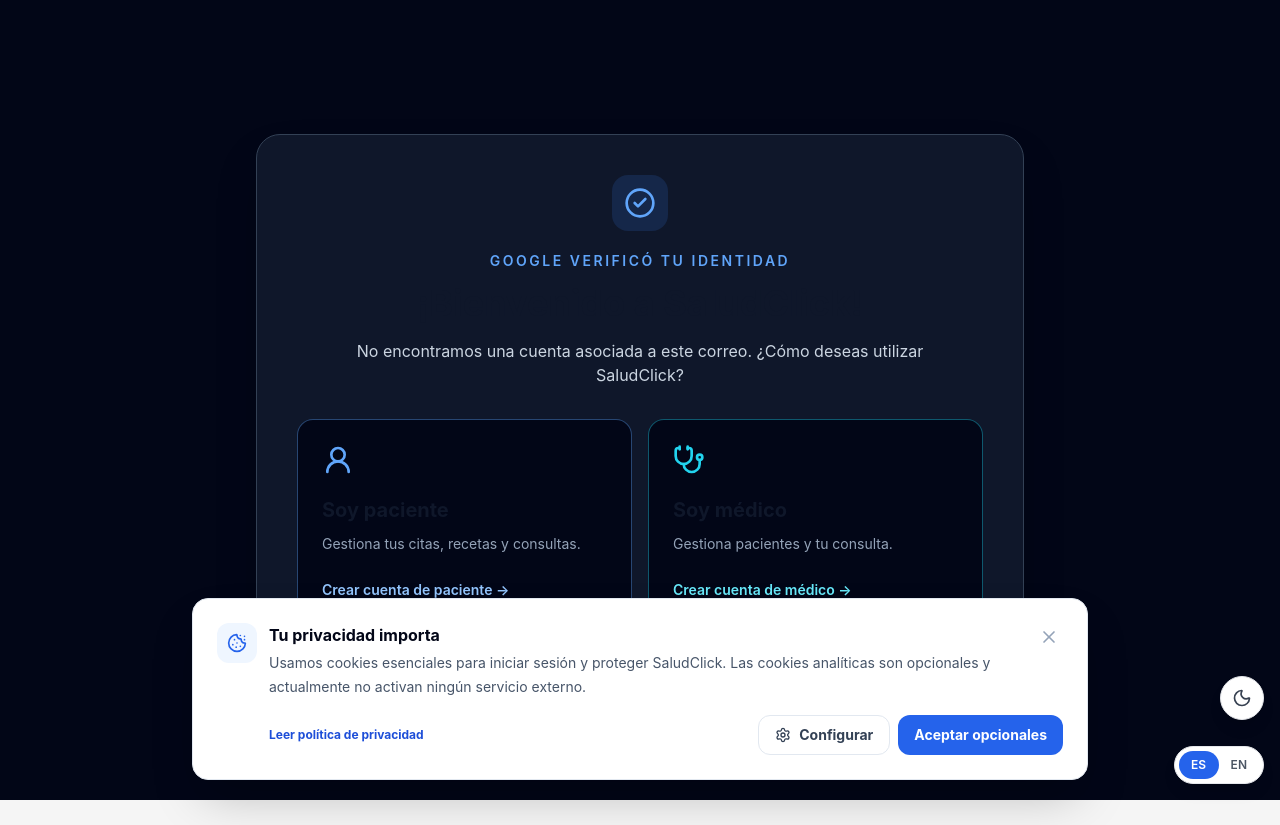
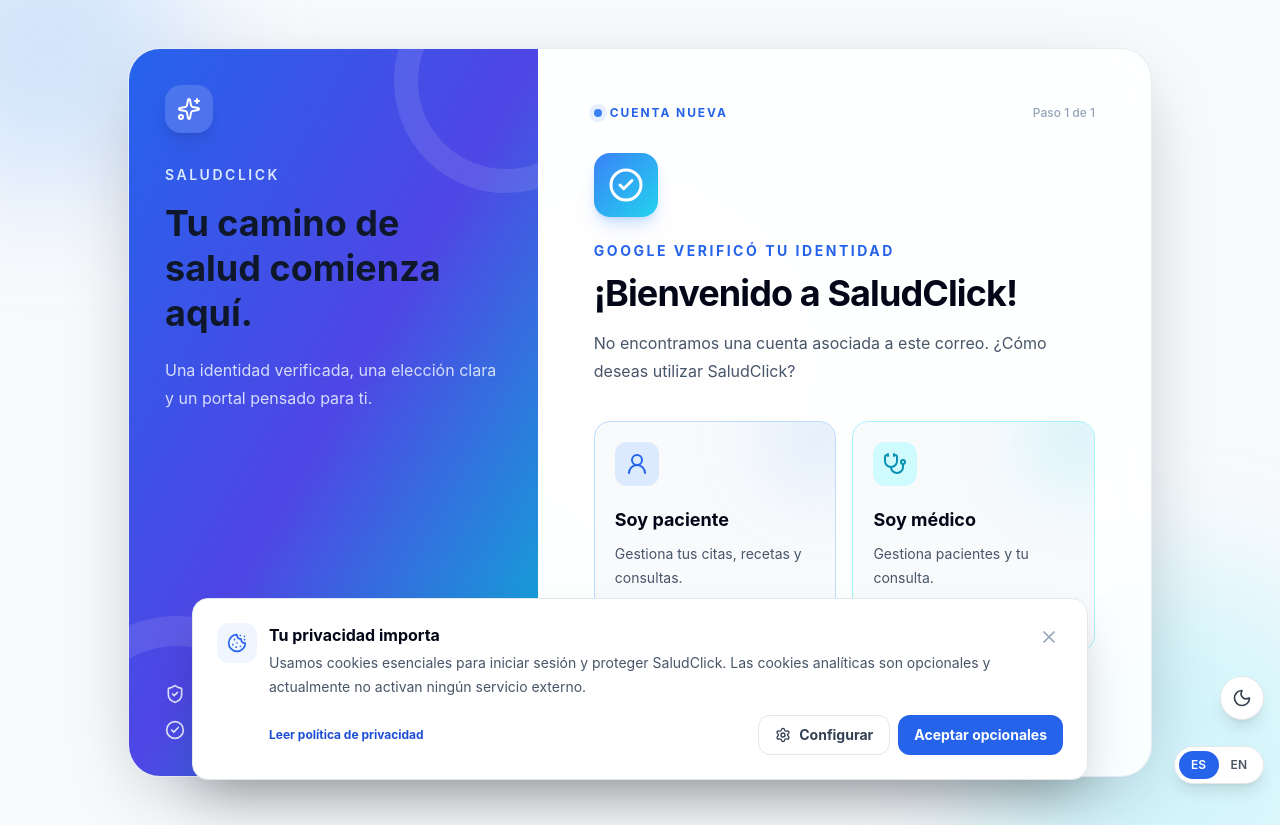
Before and after one commit to perspective0/SaludCLick, a Next.js app in the folder frontend/: page /google/onboarding in a window 1280 px wide. Before the commit the page ends 800 px from the top, so only its background shows below. Built offline with nearby package versions, Linux system fonts and the light colour scheme; no server answers.

Commit message:
Mejorar onboarding y temas visuales

```diff
--- a/frontend/app/google/onboarding/page.tsx
+++ b/frontend/app/google/onboarding/page.tsx
@@ -2,25 +2,28 @@
 
 import { Suspense, useMemo, useState } from 'react';
 import { useRouter, useSearchParams } from 'next/navigation';
-import { CheckCircle2, Stethoscope, UserRound } from 'lucide-react';
+import { ArrowRight, CheckCircle2, ShieldCheck, Sparkles, Stethoscope, UserRound } from 'lucide-react';
 import { authAPI, saveToken } from '@/utils/api';
 import { useAuthStore } from '@/store';
+import { useI18n } from '@/i18n';
 
 export default function GoogleOnboardingPage() {
-  return <Suspense fallback={<main className="min-h-screen bg-slate-950" />}><GoogleOnboardingContent /></Suspense>;
+  return <Suspense fallback={<main className="min-h-screen bg-slate-50 dark:bg-slate-950" />}><GoogleOnboardingContent /></Suspense>;
 }
 
 function GoogleOnboardingContent() {
   const router = useRouter();
   const params = useSearchParams();
   const setUser = useAuthStore((state) => state.setUser);
+  const { locale } = useI18n();
+  const en = locale === 'en';
   const token = useMemo(() => params.get('token') || '', [params]);
   const [loadingRole, setLoadingRole] = useState<'patient' | 'doctor' | ''>('');
   const [error, setError] = useState('');
 
   const chooseRole = async (role: 'patient' | 'doctor') => {
     if (!token) {
-      setError('La sesión de Google expiró. Vuelve a iniciar sesión.');
+      setError(en ? 'Your Google session expired. Please sign in again.' : 'La sesión de Google expiró. Vuelve a iniciar sesión.');
       return;
     }
 
@@ -29,48 +32,80 @@ function GoogleOnboardingContent() {
     try {
       const response = await authAPI.completeGoogleRegistration(token, role);
       const user = response.data?.user;
-      if (!user) throw new Error('No se pudo crear la cuenta.');
+      if (!user) throw new Error(en ? 'The account could not be created.' : 'No se pudo crear la cuenta.');
       if (response.data.token) saveToken(response.data.token);
       setUser(user);
       localStorage.setItem('user', JSON.stringify(user));
       router.replace(role === 'doctor' ? '/doctor/pending-approval' : '/patient/dashboard');
     } catch (err: any) {
-      setError(err?.message || 'No se pudo completar el registro.');
+      setError(err?.message || (en ? 'Registration could not be completed.' : 'No se pudo completar el registro.'));
       setLoadingRole('');
     }
   };
 
   return (
-    <main className="min-h-screen bg-slate-950 px-4 py-10 text-white sm:px-6">
-      <section className="mx-auto flex min-h-[calc(100vh-5rem)] max-w-3xl items-center justify-center">
-        <div className="w-full rounded-3xl border border-slate-700 bg-slate-900 p-6 shadow-2xl sm:p-10">
-          <div className="mx-auto max-w-xl text-center">
-            <div className="mx-auto mb-5 flex h-14 w-14 items-center justify-center rounded-2xl bg-blue-500/15 text-blue-400">
-              <CheckCircle2 className="h-8 w-8" />
+    <main className="relative min-h-screen overflow-hidden bg-slate-50 px-4 py-8 text-slate-950 transition-colors duration-500 dark:bg-[#050816] dark:text-white sm:px-6 sm:py-12">
+      <div className="pointer-events-none absolute -left-24 -top-24 h-72 w-72 rounded-full bg-blue-400/25 blur-3xl dark:bg-blue-500/20" />
+      <div className="pointer-events-none absolute -bottom-32 -right-20 h-96 w-96 rounded-full bg-cyan-300/25 blur-3xl dark:bg-cyan-500/15" />
+      <div className="pointer-events-none absolute left-1/2 top-1/3 h-40 w-40 -translate-x-1/2 rounded-full bg-violet-300/15 blur-3xl dark:bg-violet-500/10" />
+
+      <section className="relative mx-auto flex min-h-[calc(100vh-6rem)] max-w-5xl items-center justify-center">
+        <div className="grid w-full overflow-hidden rounded-[2rem] border border-slate-200/80 bg-white/85 shadow-[0_24px_80px_-24px_rgba(15,23,42,0.35)] backdrop-blur-xl transition-colors duration-500 dark:border-slate-700/80 dark:bg-slate-900/85 dark:shadow-black/30 lg:grid-cols-[0.8fr_1.2fr]">
+          <aside className="relative hidden overflow-hidden bg-gradient-to-br from-blue-600 via-indigo-600 to-cyan-500 p-9 text-white lg:flex lg:flex-col lg:justify-between">
+            <div className="absolute -right-20 -top-20 h-56 w-56 rounded-full border-[24px] border-white/10" />
+            <div className="absolute -bottom-24 -left-20 h-64 w-64 rounded-full border-[30px] border-white/10" />
+            <div className="relative">
+              <div className="mb-8 flex h-12 w-12 items-center justify-center rounded-2xl bg-white/15 shadow-lg backdrop-blur">
+                <Sparkles className="h-6 w-6" />
+              </div>
+              <p className="text-sm font-semibold uppercase tracking-[0.18em] text-blue-100">SaludClick</p>
+              <h2 className="mt-4 max-w-xs text-4xl font-bold leading-tight">{en ? 'Your care journey starts here.' : 'Tu camino de salud comienza aquí.'}</h2>
+              <p className="mt-5 max-w-sm leading-7 text-blue-50/85">{en ? 'One verified identity, one clear choice, and a portal designed around you.' : 'Una identidad verificada, una elección clara y un portal pensado para ti.'}</p>
             </div>
-            <p className="mb-3 text-sm font-semibold uppercase tracking-[0.18em] text-blue-400">Google verificó tu identidad</p>
-            <h1 className="text-3xl font-bold sm:text-4xl">¡Bienvenido a SaludClick!</h1>
-            <p className="mt-4 text-slate-300">No encontramos una cuenta asociada a este correo. ¿Cómo deseas utilizar SaludClick?</p>
-          </div>
+            <div className="relative space-y-4 text-sm text-blue-50/90">
+              <div className="flex items-center gap-3"><ShieldCheck className="h-5 w-5" /><span>{en ? 'Identity verified by Google' : 'Identidad verificada por Google'}</span></div>
+              <div className="flex items-center gap-3"><CheckCircle2 className="h-5 w-5" /><span>{en ? 'Choose your SaludClick experience' : 'Elige tu experiencia en SaludClick'}</span></div>
+            </div>
+          </aside>
 
-          {error && <p className="mx-auto mt-6 max-w-xl rounded-xl border border-red-400/30 bg-red-400/10 p-3 text-center text-sm text-red-200">{error}</p>}
+          <div className="p-6 sm:p-10 lg:p-14">
+            <div className="mb-8 flex items-center justify-between gap-4">
+              <div className="flex items-center gap-2 text-xs font-bold uppercase tracking-[0.16em] text-blue-600 dark:text-blue-300"><span className="h-2 w-2 rounded-full bg-blue-500 shadow-[0_0_0_5px_rgba(59,130,246,0.12)]" />{en ? 'New account' : 'Cuenta nueva'}</div>
+              <span className="text-xs font-medium text-slate-400">{en ? 'Step 1 of 1' : 'Paso 1 de 1'}</span>
+            </div>
+            <div className="max-w-xl">
+              <div className="mb-6 flex h-16 w-16 items-center justify-center rounded-2xl bg-gradient-to-br from-blue-500 to-cyan-400 text-white shadow-lg shadow-blue-500/25"><CheckCircle2 className="h-9 w-9" /></div>
+              <p className="mb-3 text-sm font-bold uppercase tracking-[0.18em] text-blue-600 dark:text-blue-300">{en ? 'Google verified your identity' : 'Google verificó tu identidad'}</p>
+              <h1 className="text-3xl font-bold tracking-tight text-slate-950 dark:text-white sm:text-4xl">{en ? 'Welcome to SaludClick!' : '¡Bienvenido a SaludClick!'}</h1>
+              <p className="mt-4 max-w-lg text-base leading-7 text-slate-600 dark:text-slate-300">{en ? 'We could not find an account linked to this email. How would you like to use SaludClick?' : 'No encontramos una cuenta asociada a este correo. ¿Cómo deseas utilizar SaludClick?'}</p>
+            </div>
 
-          <div className="mt-8 grid gap-4 sm:grid-cols-2">
-            <button type="button" disabled={Boolean(loadingRole)} onClick={() => chooseRole('patient')} className="group rounded-2xl border border-blue-400/40 bg-slate-950 p-6 text-left transition hover:border-blue-300 hover:bg-blue-950/30 disabled:cursor-wait disabled:opacity-60">
-              <UserRound className="h-8 w-8 text-blue-400" />
-              <h2 className="mt-5 text-xl font-bold">Soy paciente</h2>
-              <p className="mt-2 text-sm leading-6 text-slate-400">Gestiona tus citas, recetas y consultas.</p>
-              <span className="mt-6 inline-block text-sm font-semibold text-blue-300">{loadingRole === 'patient' ? 'Creando cuenta…' : 'Crear cuenta de paciente →'}</span>
-            </button>
-            <button type="button" disabled={Boolean(loadingRole)} onClick={() => chooseRole('doctor')} className="group rounded-2xl border border-cyan-400/40 bg-slate-950 p-6 text-left transition hover:border-cyan-300 hover:bg-cyan-950/30 disabled:cursor-wait disabled:opacity-60">
-              <Stethoscope className="h-8 w-8 text-cyan-400" />
-              <h2 className="mt-5 text-xl font-bold">Soy médico</h2>
-              <p className="mt-2 text-sm leading-6 text-slate-400">Gestiona pacientes y tu consulta.</p>
-              <span className="mt-6 inline-block text-sm font-semibold text-cyan-300">{loadingRole === 'doctor' ? 'Creando cuenta…' : 'Crear cuenta de médico →'}</span>
-            </button>
+            {error && <p className="mt-6 rounded-xl border border-red-200 bg-red-50 p-3 text-sm text-red-700 dark:border-red-400/30 dark:bg-red-400/10 dark:text-red-200">{error}</p>}
+
+            <div className="mt-9 grid gap-4 sm:grid-cols-2">
+              <RoleCard role="patient" loading={loadingRole === 'patient'} disabled={Boolean(loadingRole)} onClick={() => chooseRole('patient')} en={en} />
+              <RoleCard role="doctor" loading={loadingRole === 'doctor'} disabled={Boolean(loadingRole)} onClick={() => chooseRole('doctor')} en={en} />
+            </div>
+            <p className="mt-7 flex items-center gap-2 text-xs leading-5 text-slate-500 dark:text-slate-400"><ShieldCheck className="h-4 w-4 shrink-0 text-emerald-500" />{en ? 'Your Google identity is used only to create and secure your SaludClick account.' : 'Tu identidad de Google se usa únicamente para crear y proteger tu cuenta de SaludClick.'}</p>
           </div>
         </div>
       </section>
     </main>
   );
 }
+
+function RoleCard({ role, loading, disabled, onClick, en }: { role: 'patient' | 'doctor'; loading: boolean; disabled: boolean; onClick: () => void; en: boolean }) {
+  const patient = role === 'patient';
+  const Icon = patient ? UserRound : Stethoscope;
+  const title = patient ? (en ? 'I am a patient' : 'Soy paciente') : (en ? 'I am a doctor' : 'Soy médico');
+  const description = patient ? (en ? 'Manage appointments, prescriptions and consultations.' : 'Gestiona tus citas, recetas y consultas.') : (en ? 'Manage patients and build your practice.' : 'Gestiona pacientes y tu consulta.');
+  const action = loading ? (en ? 'Creating account…' : 'Creando cuenta…') : (en ? `Create ${patient ? 'patient' : 'doctor'} account` : `Crear cuenta de ${patient ? 'paciente' : 'médico'}`);
+
+  return <button type="button" disabled={disabled} onClick={onClick} className={`group relative overflow-hidden rounded-2xl border bg-slate-50 p-5 text-left transition duration-300 hover:-translate-y-1 hover:shadow-xl disabled:cursor-wait disabled:opacity-60 dark:bg-slate-950/70 ${patient ? 'border-blue-200 hover:border-blue-400 hover:shadow-blue-500/10 dark:border-blue-900/80 dark:hover:border-blue-500' : 'border-cyan-200 hover:border-cyan-400 hover:shadow-cyan-500/10 dark:border-cyan-900/80 dark:hover:border-cyan-500'}`}>
+    <div className={`absolute -right-8 -top-8 h-24 w-24 rounded-full blur-2xl transition group-hover:scale-150 ${patient ? 'bg-blue-400/20' : 'bg-cyan-400/20'}`} />
+    <div className={`relative flex h-11 w-11 items-center justify-center rounded-xl ${patient ? 'bg-blue-100 text-blue-600 dark:bg-blue-500/15 dark:text-blue-300' : 'bg-cyan-100 text-cyan-600 dark:bg-cyan-500/15 dark:text-cyan-300'}`}><Icon className="h-6 w-6" /></div>
+    <h2 className="relative mt-5 text-lg font-bold text-slate-950 dark:text-white">{title}</h2>
+    <p className="relative mt-2 min-h-12 text-sm leading-6 text-slate-600 dark:text-slate-400">{description}</p>
+    <span className={`relative mt-5 inline-flex items-center gap-2 text-sm font-bold ${patient ? 'text-blue-600 dark:text-blue-300' : 'text-cyan-600 dark:text-cyan-300'}`}>{action}<ArrowRight className="h-4 w-4 transition group-hover:translate-x-1" /></span>
+  </button>;
+}
--- a/frontend/components/LanguageToggle.tsx
+++ b/frontend/components/LanguageToggle.tsx
@@ -9,8 +9,8 @@ export default function LanguageToggle({ floating = false }: { floating?: boolea
     <div
       className={
         floating
-          ? 'notranslate fixed bottom-4 right-4 z-[60] flex rounded-full border border-gray-200 bg-white p-1 shadow-lg'
-          : 'notranslate inline-flex rounded-full border border-gray-200 bg-white p-1 shadow-sm'
+          ? 'notranslate fixed bottom-4 right-4 z-[60] flex rounded-full border border-gray-200 bg-white p-1 shadow-lg dark:border-slate-700 dark:bg-slate-900'
+          : 'notranslate inline-flex rounded-full border border-gray-200 bg-white p-1 shadow-sm dark:border-slate-700 dark:bg-slate-900'
       }
       aria-label={t('language')}
       translate="no"
@@ -25,7 +25,7 @@ export default function LanguageToggle({ floating = false }: { floating?: boolea
           className={`min-w-10 rounded-full px-3 py-1.5 text-xs font-semibold transition-colors ${
             locale === item
               ? 'bg-blue-600 text-white'
-              : 'text-gray-600 hover:bg-gray-100'
+              : 'text-gray-600 hover:bg-gray-100 dark:text-slate-300 dark:hover:bg-slate-800'
           }`}
         >
           {item.toUpperCase()}
```
